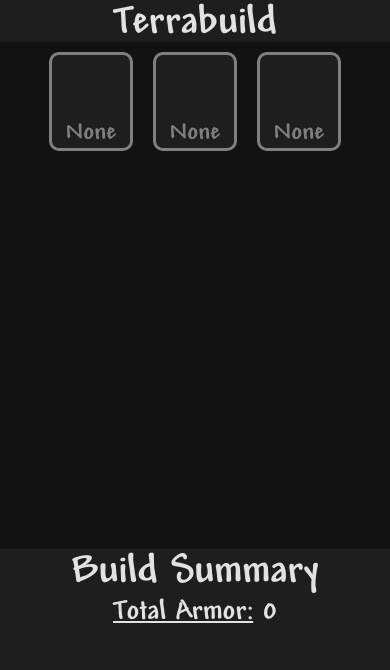
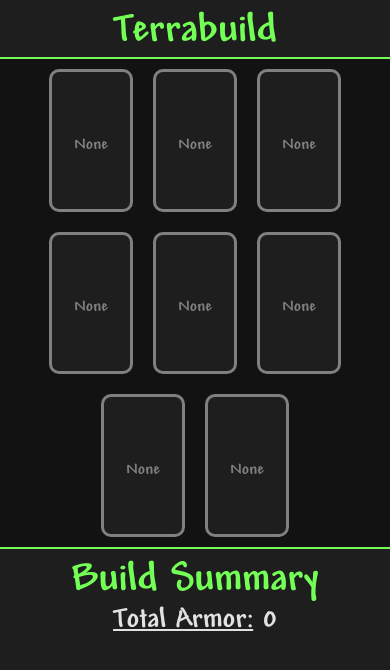
Before and after one commit to lucaswarwick02/terrabuild, a React (Create React App) app: page / in a window 390 px wide. Shown: the top 670 px of the page. Built offline with nearby package versions, Linux system fonts and the light colour scheme.

Commit message:
ArmorItem now fit on mobile screen
Potential fix, testing works but may not work on all aspect ratios

```diff
--- a/src/components/App.js
+++ b/src/components/App.js
@@ -39,6 +39,7 @@ function App() {
             <div className="App">
                 <Header />
                 <div id="buildSelection">
+                    <div>
                         <ArmorItem onClick={armorModalClick("head")} item={queryHead(data.head)} />
                         <ArmorItem onClick={armorModalClick("chest")} item={queryChest(data.chest)} />
                         <ArmorItem onClick={armorModalClick("legs")} item={queryLegs(data.legs)} />
@@ -47,6 +48,14 @@ function App() {
                             setData={setData}
                             modalType={armorModalType}
                         />
+                    </div><div>
+                        {/* TODO This will be used for adding accessories */}
+                        <ArmorItem onClick={() => {}} item={queryHead(0)} />
+                        <ArmorItem onClick={() => {}} item={queryHead(0)} />
+                        <ArmorItem onClick={() => {}} item={queryHead(0)} /><ArmorItem onClick={() => {}} item={queryHead(0)} />
+                        <ArmorItem onClick={() => {}} item={queryHead(0)} />
+                        {/* TODO AccessoryModal */}
+                    </div>
                 </div>
                 <BuildSummary data={data} />
             </div>
--- a/src/css/App.css
+++ b/src/css/App.css
@@ -17,12 +17,13 @@
 #buildSelection {
   font-family: TerrariaFont, serif;
   background-color: var(--background);
-  height: 60vh;
+  height: 58vh;
   width: 100%;
   font-size: 3vh;
   margin: 0 auto;
   display: block;
   text-align:center;
+  box-shadow: 0 0 0 2px var(--primary); /* emulate the border */
 }
 
 select {
--- a/src/css/ArmorItem.css
+++ b/src/css/ArmorItem.css
@@ -2,12 +2,10 @@
     background-color: var(--surface);
     font-family: TerrariaFont, serif;
     color: var(--on-surface);
-    width: 10vw;
     aspect-ratio: 1 / 1;
     border: var(--on-background) solid 3px;
     border-radius: 10px;
     cursor: pointer;
-
     vertical-align: top;
     display: inline-block;
     text-align: center;
@@ -17,11 +15,23 @@
 @media screen and (orientation: portrait) {
     .itemDisplay {
         width: 20vw;
+        aspect-ratio: 1 / 1.75;
+    }
+
+    .itemCaption {
+        font-size: 2vh;
+        max-font-size: 2vh;
     }
 }
 @media screen and (orientation: landscape) {
     .itemDisplay {
         width: 10vw;
+        aspect-ratio: 1 / 1;
+    }
+
+    .itemCaption {
+        font-size: 3vh;
+        max-font-size: 3vh;
     }
 }
 
@@ -42,6 +52,7 @@
     font-family: TerrariaFont, serif;
     color: var(--on-surface);
     display: block;
-    max-font-size: 3vh;
+    text-overflow: ellipsis;
     word-wrap: break-word;
+    -webkit-text-size-adjust: auto;
 }
--- a/src/css/ArmorModal.css
+++ b/src/css/ArmorModal.css
@@ -26,7 +26,7 @@
     height: 80vh;
     align-content: center;
     text-align:center;
-    box-shadow: 0 0 0 2px var(--on-background); /* emulate the border */
+    box-shadow: 0 0 0 2px var(--primary); /* emulate the border */
 }
 
 .selectionContainer {
@@ -35,3 +35,40 @@
     height: 60vh;
     overflow-y: auto;
 }
+
+/* Firefox */
+* {
+    scrollbar-width: thin;
+    scrollbar-color: var(--primary) var(--on-primary);
+}
+
+/* Chrome, Edge and Safari */
+*::-webkit-scrollbar {
+    width: 10px;
+    width: 10px;
+}
+*::-webkit-scrollbar-track {
+    border-radius: 5px;
+    background-color: var(--on-primary);
+}
+
+*::-webkit-scrollbar-track:hover {
+    background-color: var(--on-primary);
+}
+
+*::-webkit-scrollbar-track:active {
+    background-color: var(--on-primary);
+}
+
+*::-webkit-scrollbar-thumb {
+    border-radius: 5px;
+    background-color: var(--primary);
+}
+
+*::-webkit-scrollbar-thumb:hover {
+    background-color: var(--primary);
+}
+
+*::-webkit-scrollbar-thumb:active {
+    background-color: var(--primary);
+}
--- a/src/css/BuildSummary.css
+++ b/src/css/BuildSummary.css
@@ -8,11 +8,13 @@
     height: 35vh;
     text-align: center;
     font-family: TerrariaFont, serif;
+    box-shadow: 0 0 0 2px var(--primary); /* emulate the border */
 }
 #buildSummary h3 {
+    padding-top: 1vh;
+    color: var(--primary);
     margin: 0;
     font-size: 5vh;
-    color: var(--on-surface)
 }
 #buildSummary p {
     margin: 0;
--- a/src/css/Header.css
+++ b/src/css/Header.css
@@ -5,12 +5,14 @@
 
 #header {
     background-color: var(--surface);
-    height: 5vh;
+    height: 7vh;
     text-align: center;
     font-family: TerrariaFont, serif;
+    box-shadow: 0 0 0 2px var(--primary); /* emulate the border */
 }
 #header h1 {
+    padding-top: 1vh;
+    color: var(--primary);
     margin: 0;
     font-size: 5vh;
-    color: var(--on-surface)
 }
```
Lines whose indentation alone changed are shown as unchanged.
